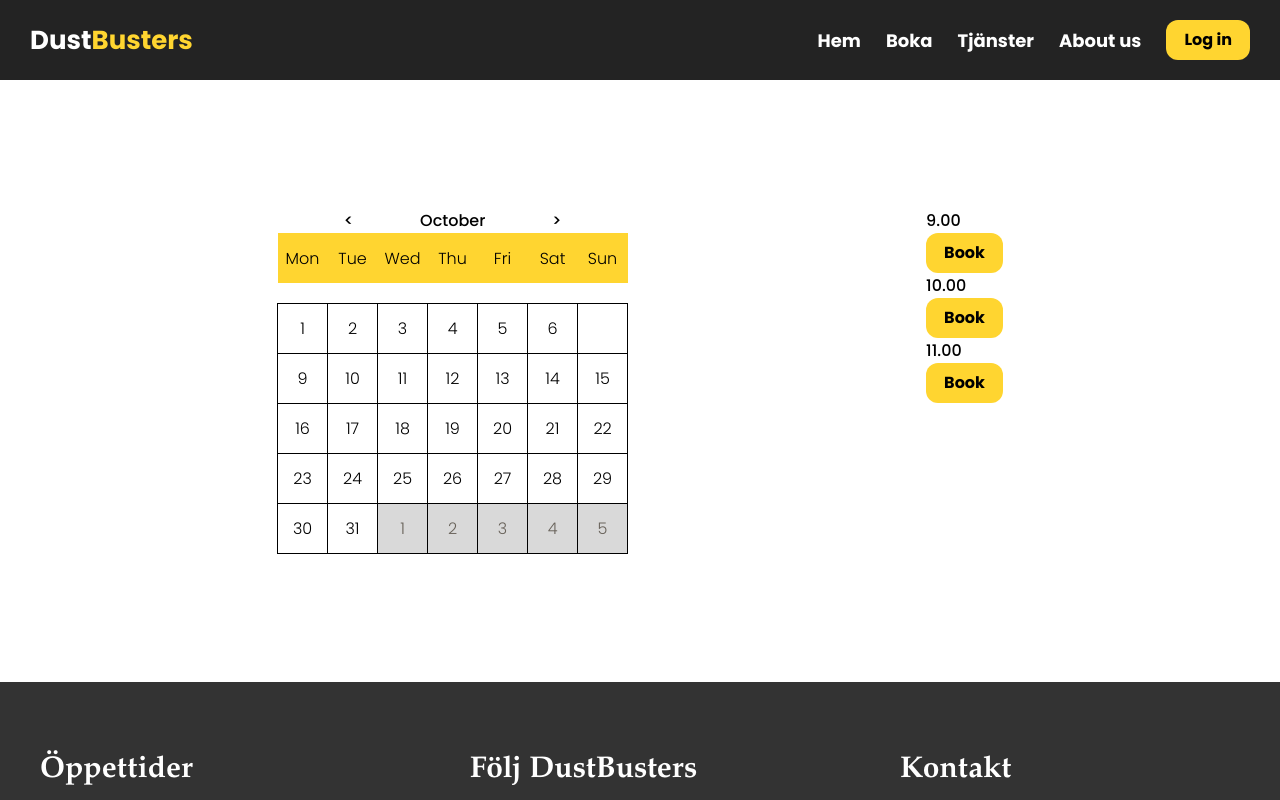
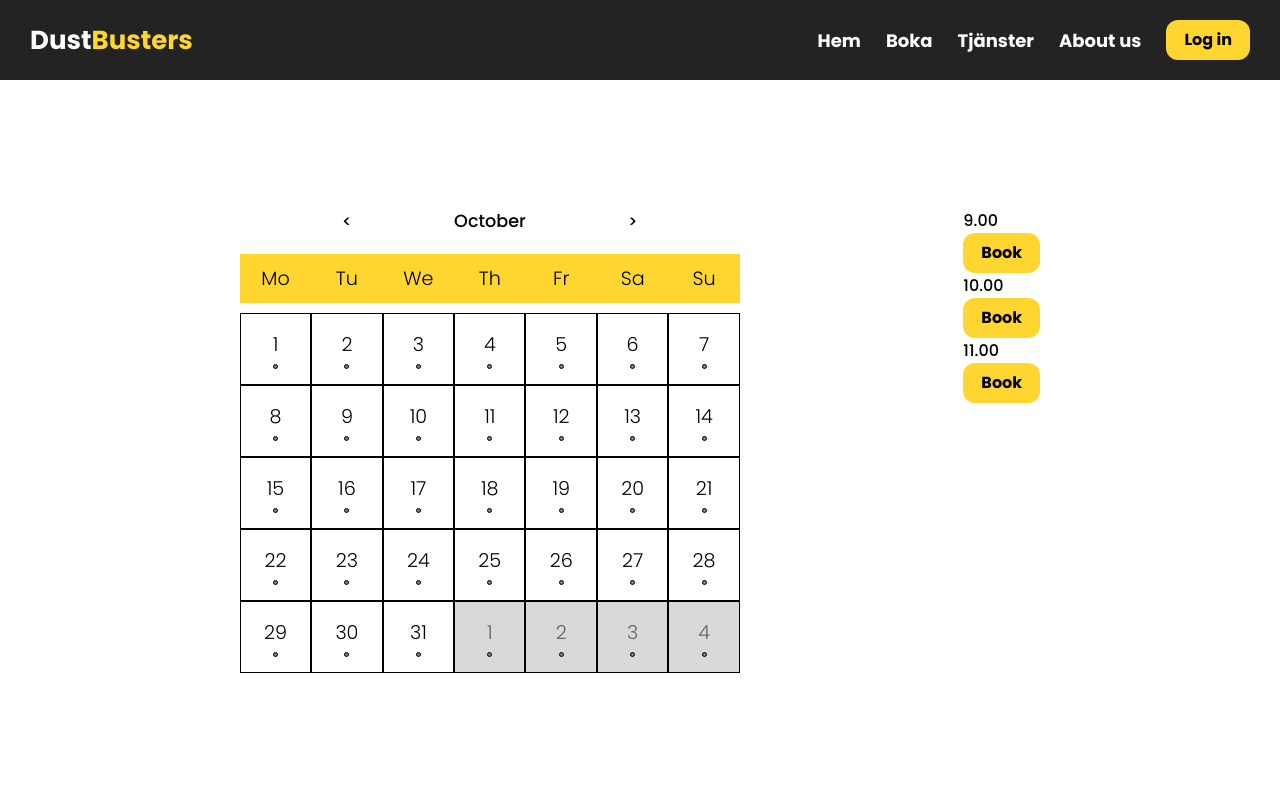
Before and after one commit to jonaelghid3y/DustBusters, a React (Vite) app: page /Bookings in a window 1280 px wide. Shown: the top 800 px of the page. Built offline with nearby package versions, Linux system fonts and the light colour scheme.

Commit message:
calendar #23

```diff
--- a/src/Components/Calender.jsx
+++ b/src/Components/Calender.jsx
@@ -10,10 +10,6 @@ const Calendar = () => {
     const [currDate, setCurrDate] = useState("");
 
 
-    // const daysTag = document.querySelector(".days"),
-    // currentDate = document.querySelector(".current-date"),
-    // prevNextIcon = document.querySelectorAll(".icons span");
-    // // getting new date, current year and month
     const renderCalendar = () => {
         let date = new Date();
         setCurrDate(date.getDate());
@@ -29,74 +25,33 @@ const Calendar = () => {
 
     let firstDayofMonth = new Date(currYear, currMonth, 1).getDay() - 1; // getting first day of month
     let lastDateofMonth = new Date(currYear, currMonth + 1, 0).getDate(); // getting last date of month
-    let lastDayofMonth = new Date(currYear, currMonth, lastDateofMonth).getDay(); // getting last day of month
     let lastDateofLastMonth = new Date(currYear, currMonth, 0).getDate(); // getting last date of previous month
 
-
-    const tr1 = [];
+    const calendarDates = [];
 
     for (let i = firstDayofMonth; i > 0; i--) {
-        tr1.push({
+        calendarDates.push({
             date: lastDateofLastMonth - i + 1,
             class: "nonactive"
         }
         );
     }
-    for (let i = 1; i < 7; i++) {
-        tr1.push({
+    for (let i = 1; i<=lastDateofMonth; i++){
+        calendarDates.push(
+            {
                 date: i,
                 class: "active"
-        })
-        if (tr1.length == 7) {
-            break
             }
+        )
     }
-
-    const tr2 = [];
-    for (let i = 8 - firstDayofMonth; i < 15 - firstDayofMonth; i++) {
-        tr2.push({
+    for (let i = 1; calendarDates.length < 35; i++) {
+        calendarDates.push({
             date: i,
-            class: "active"
+            class: "nonactive"
         });
     }
 
-    const tr3 = [];
-    for (let i = 15 - firstDayofMonth; i < 22 - firstDayofMonth; i++) {
-
-        tr3.push({
-            date: i,
-            class: "active"
-        });
-    }
-
-    const tr4 = [];
-    for (let i = 22 - firstDayofMonth; i < 29 - firstDayofMonth; i++) {
-        tr4.push({
-            date: i,
-            class: "active"
-        });
-    }
-
-    const tr5 = [];
-    for (let i = 29 - firstDayofMonth; i < 36 - firstDayofMonth; i++) {
-        tr5.push({
-            date: i,
-            class: "active"
-        });
-        if (i == lastDateofMonth) {
-            break
-        }
-    }
-    for (let i = 1; i < 7; i++) {
-        tr5.push({
-            date: i,
-            class: "nonactive"
-        });
-        if (tr5.length == 7) {
-            break
-        }
-    }
-    console.log(tr5)
+    console.log(calendarDates)
 
     useEffect(() => {
         renderCalendar();
@@ -111,60 +66,25 @@ const Calendar = () => {
                     <p className='month'>{months[currMonth]}</p>
                     <button id="next">&#62;</button>
                 </Styledheader>
-                <Table className="calendar">
-                    <thead>
-                        <tr className="days">
-                            <th>Mon</th>
-                            <th>Tue</th>
-                            <th>Wed</th>
-                            <th>Thu</th>
-                            <th>Fri</th>
-                            <th>Sat</th>
-                            <th>Sun</th>
-                        </tr>
-                    </thead>
-                    <tbody>
-                        <tr class="white-row"></tr>
-                        <tr>
+                <DaysDiv>
+                    <div><p>Mo</p></div>
+                    <div><p>Tu</p></div>
+                    <div><p>We</p></div>
+                    <div><p>Th</p></div>
+                    <div><p>Fr</p></div>
+                    <div><p>Sa</p></div>
+                    <div><p>Su</p></div>
+                </DaysDiv>
+                <CalendarDiv>
                     {
-                                tr1.map((item) => {
-                                    return <td class={item.class}>{item.date}</td>
+                        calendarDates.map((date)=> {
+                            return <div className={date.class}><p>{date.date}</p><div className='dot'></div></div>
                         })
                     }
-                        </tr>
-                        <tr>
-                            {
-                                tr2.map((item) => {
-                                    return <td class={item.class}>{item.date}</td>
-                                })
-                            }
-                        </tr>
-                        <tr>
-                            {
-                                tr3.map((item) => {
-                                    return <td class={item.class}>{item.date}</td>
-                                })
-                            }
-                        </tr>
-                        <tr>
-                            {
-                                tr4.map((item) => {
-                                    return <td class={item.class}>{item.date}</td>
-                                })
-                            }
-                        </tr>
-                        <tr>
-                            {
-                                tr5.map((item) => {
-                                    return <td class={item.class}>{item.date}</td>
-                                })
-                            }
-                        </tr>
+                </CalendarDiv>
 
 
-                    </tbody>
 
-                </Table>
             </div>
         </div>
     )
@@ -174,38 +94,65 @@ const Styledheader = styled.header`
     display: flex;
     flex-flow: row nowrap;
     justify-content: space-evenly;
+    margin-bottom: 20px;
     button {
     all: unset;
-
+    }
+    p {
+        font-size: 1.1rem;
     }
 `
 
-const Table = styled.table`
-    border-collapse: collapse;
-    td, tr {
-        border: 1px solid black;
+const DaysDiv = styled.div`
+    display: grid;
+    grid-template-columns: repeat(7, 1fr);
+    width: 500px;
+    background-color: #FFD530;
+    text-align: center;
+    padding: 10px 0;
+    margin-bottom: 10px;
+    p {
+        font-size: 1.2rem;
+        font-weight: 300;
     }
 
-    th, td {
-        width: 50px;
-        height: 50px;
+`
+
+const CalendarDiv = styled.div`
+    display: grid;
+    grid-template-columns: repeat(7, 1fr);
+    width: 500px;
+    height: 360px;
+
+    div {
+        border: 1px solid black;
+        display: flex;
+        flex-flow: column nowrap;
+        align-items: center;
+        justify-content: center;
+        gap: 5px;
+
+        p {
+            font-size: 1.2rem;
             font-weight: 300;
-        text-align: center;
         }
-    .days {
-        border: none;
-        background: #ffd530;
-        margin-bottom: 20px;
+
+        .dot {
+        width: 5px;
+        height: 5px;
+        border-radius: 50%;
+        background-color: gray;
+        }
 
     }
+
     .nonactive {
         background-color: #d9d9d9;
         color: #68625A
     }
-    .white-row {
-        height: 20px;
-        border: none;
-    }
+
 `
 
+
+
 export default Calendar
```
Lines whose indentation alone changed are shown as unchanged.
